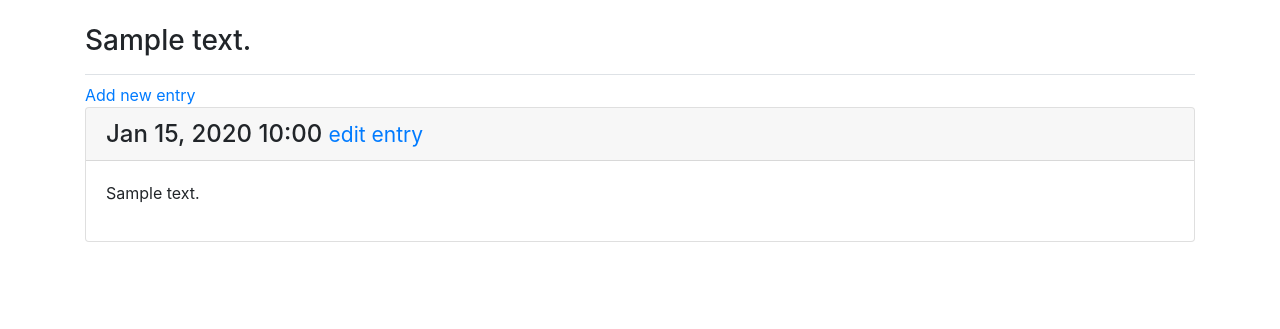
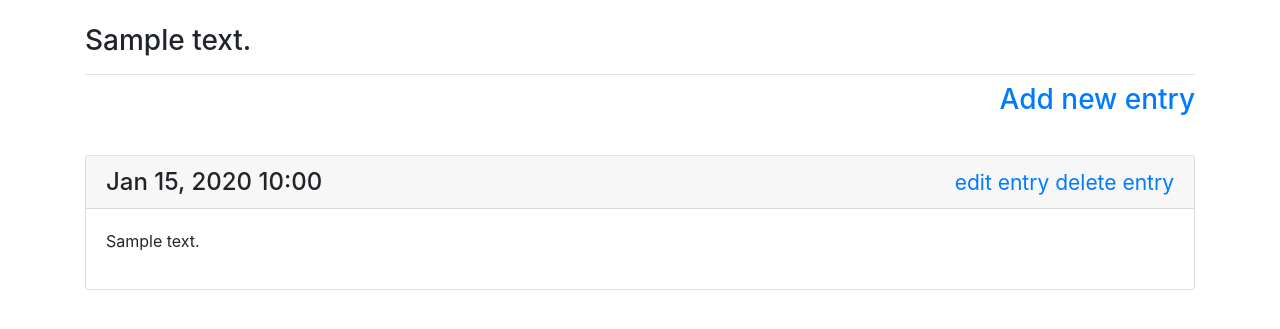
Before and after one commit to dorrabbkhan/learning-log, a Django app: page /topics/1/ in a window 1280 px wide. Shown: the part 58-387 px from the top of the page. Run offline with Django 3.2, Linux system fonts and the light colour scheme; a user stored in the database is signed in; tables that the repository leaves empty hold one stand-in row (values such as "Sample post"); some libraries are stand-ins or nearby versions.

Commit message:
Added functionality to delete entries, better styling

```diff
--- a/learning_logs/templates/learning_logs/topic.html
+++ b/learning_logs/templates/learning_logs/topic.html
@@ -6,16 +6,31 @@
 
 {% block content %}
 
-    <a href="{% url 'learning_logs:new_entry' topic.id %}">Add new entry</a>
+    <h3 style="float: right;">
+        <a href="{% url 'learning_logs:new_entry' topic.id %}">
+            Add new entry
+        </a>
+    </h3>
+<br>
+<br>
+<br>
         {% for entry in entries %}
         <div class="card mb-3">
+
             <h4 class="card-header">
                 {{ entry.date_added|date:'M d, Y H:i' }}
+                <div  style="float:right;">
                 <small>
                     <a href="{% url 'learning_logs:edit_entry' entry.id %}">
                         edit entry
                     </a>
                 </small>
+                <small>
+                    <a href="{% url 'learning_logs:del_entry' entry.id %}">
+                        delete entry
+                    </a>
+                </small>
+                </div>
             </h4>
             <div class="card-body">
                 {{ entry.text|linebreaks }}
--- a/learning_logs/urls.py
+++ b/learning_logs/urls.py
@@ -19,5 +19,6 @@ urlpatterns = [
     # path for adding new entry
     path('edit_entry/<int:entry_id>/', views.edit_entry, name='edit_entry'),
     # path for editing entry
+    path('del_entry/<int:entry_id>/', views.del_entry, name='del_entry')
 ]
 # app name and urls
--- a/learning_logs/views.py
+++ b/learning_logs/views.py
@@ -118,3 +118,21 @@ def edit_entry(request, entry_id):
 
     context = {'entry': entry, 'topic': topic, 'form': form}
     return render(request, 'learning_logs/edit_entry.html', context)
+
+@login_required
+def del_entry(request, entry_id):
+    """
+    Delete an entry
+    """
+
+    entry = Entry.objects.get(id=entry_id)
+    topic = entry.topic
+    # obtain entry and topic
+
+    if topic.owner == request.user:
+        Entry.objects.filter(id=entry_id).delete()
+        return redirect('learning_logs:topic', topic_id=topic.id)
+    else:
+        raise Http404
+    # if user owns the topic, then delete the entry
+    # and redirect, else raist 404 error
```
